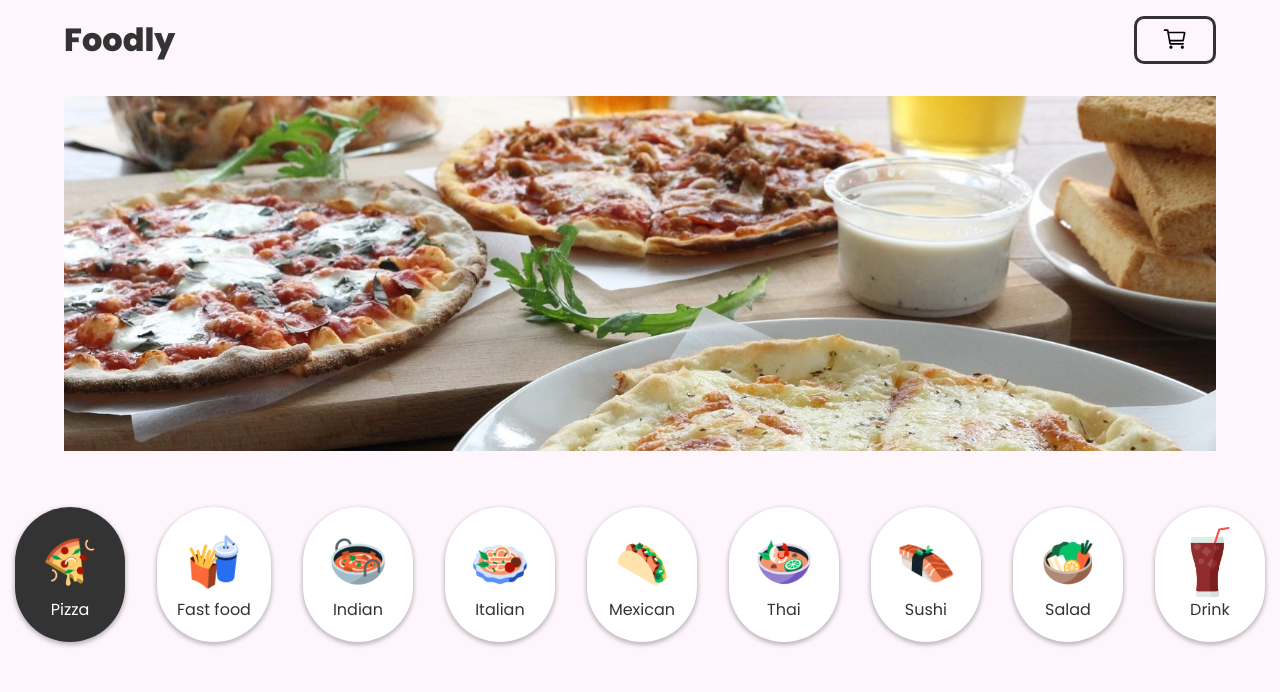
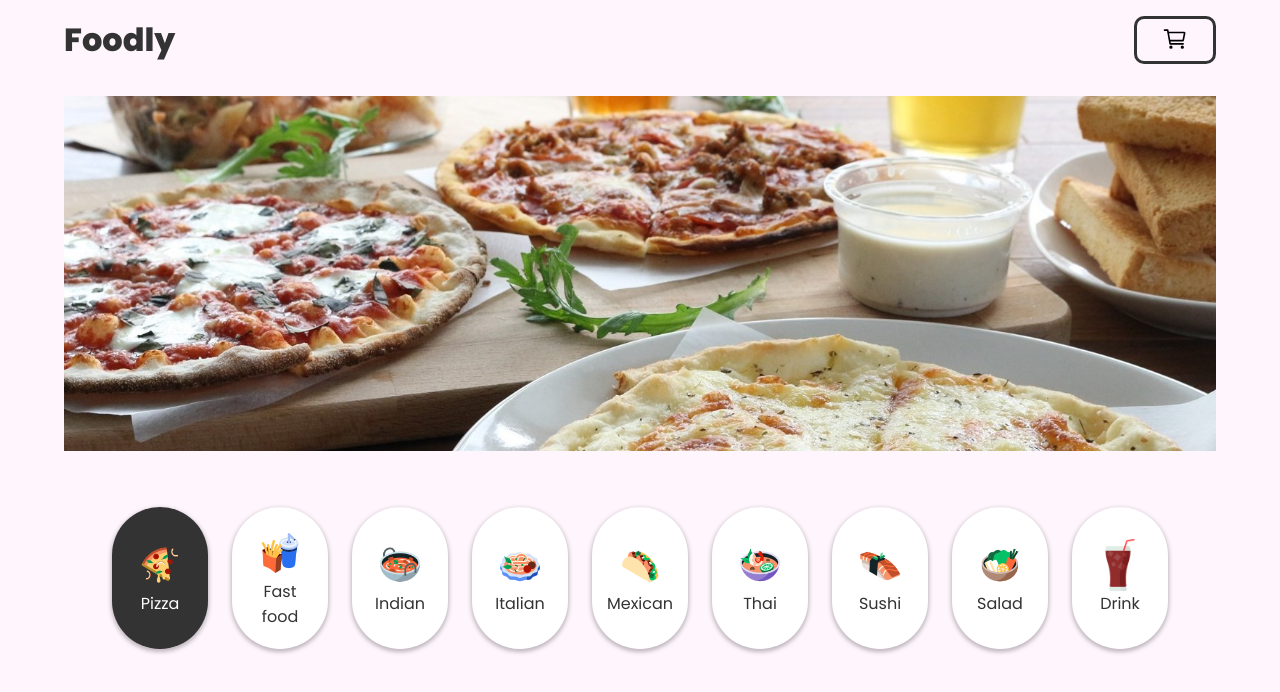
Before and after one commit to erfan-amani/foodly, a React (Create React App) app: page / in a window 1280 px wide. Shown: the top 692 px of the page. Built offline with nearby package versions, Linux system fonts and the light colour scheme.

Commit message:
added key to category items and edited some styles in main-category section

```diff
--- a/src/App.module.css
+++ b/src/App.module.css
@@ -2,4 +2,6 @@
   display: flex;
   flex-direction: column;
   gap: 50px;
+
+  padding: 0 64px;
 }
--- a/src/components/Category/CategoryItem.module.css
+++ b/src/components/Category/CategoryItem.module.css
@@ -6,13 +6,14 @@
 
   background-color: var(--white);
   box-shadow: 0px 2px 4px 1px rgba(0, 0, 0, 0.25);
-  border-radius: 70px;
-  padding: 20px;
+  border-radius: 5rem;
+  padding: 1.25rem;
   cursor: pointer;
 }
 
 .item .title {
   color: var(--dark-gray);
+  text-align: center;
 }
 
 .item.active {
@@ -24,5 +25,5 @@
 }
 
 .icon {
-  width: 70px;
+  width: 3.25rem;
 }
--- a/src/components/Category/CategoryList.js
+++ b/src/components/Category/CategoryList.js
@@ -52,6 +52,7 @@ const CategoryList = () => {
     <div className={style['category-list']}>
       {CATEGORIS_DATA.map((item) => (
         <CategoryItem
+          key={item.title}
           title={item.title}
           image={item.imageSrc}
           selected={selectedCategory === item.title}
--- a/src/components/Category/CategoryList.module.css
+++ b/src/components/Category/CategoryList.module.css
@@ -1,8 +1,14 @@
 .category-list {
-  display: flex;
+  /* display: flex;
   align-items: center;
   justify-content: center;
-  gap: 2rem;
+  */
+  gap: 1.5rem;
 
-  padding-top: 40px;
+  display: grid;
+  grid-template-columns: repeat(auto-fit, 6rem);
+  /* grid-template-columns: repeat(auto-fit, minmax(4rem, 5.75rem)); */
+  justify-content: center;
+
+  padding-top: 2.5rem;
 }
```
